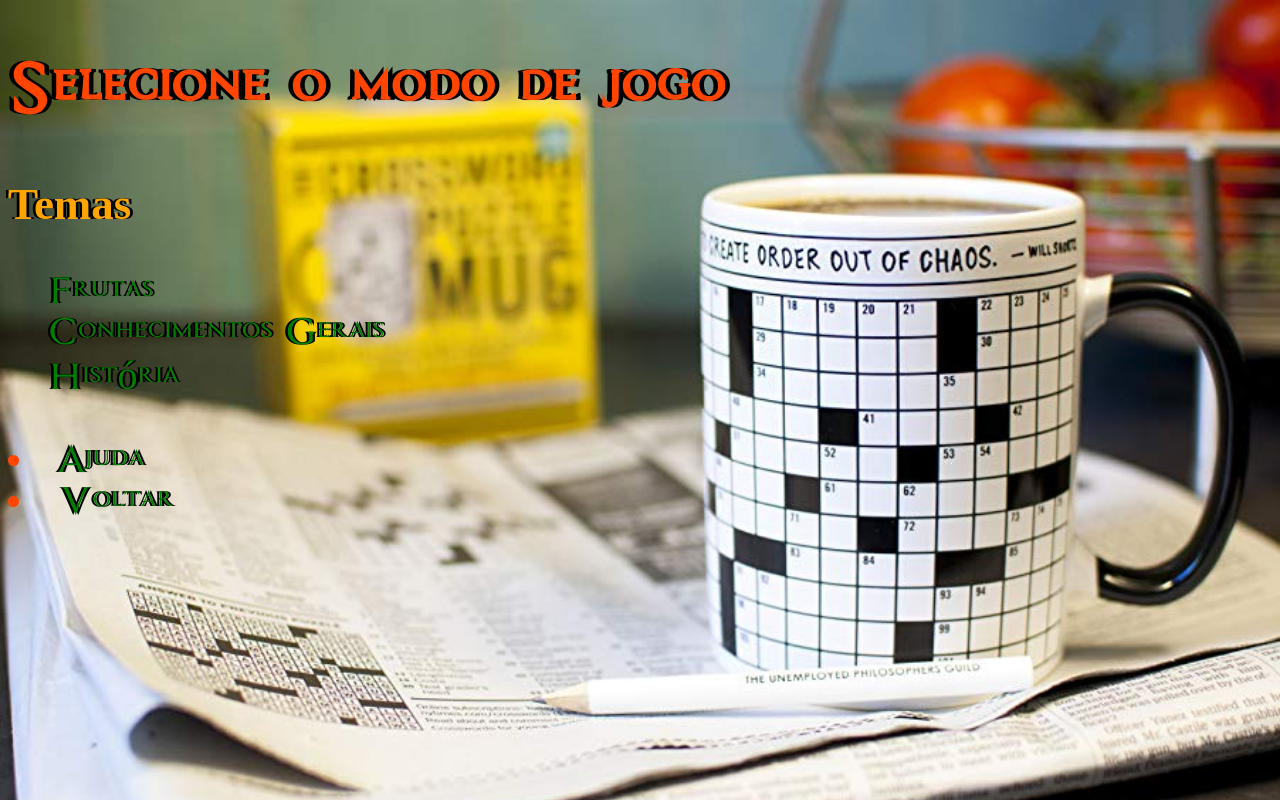
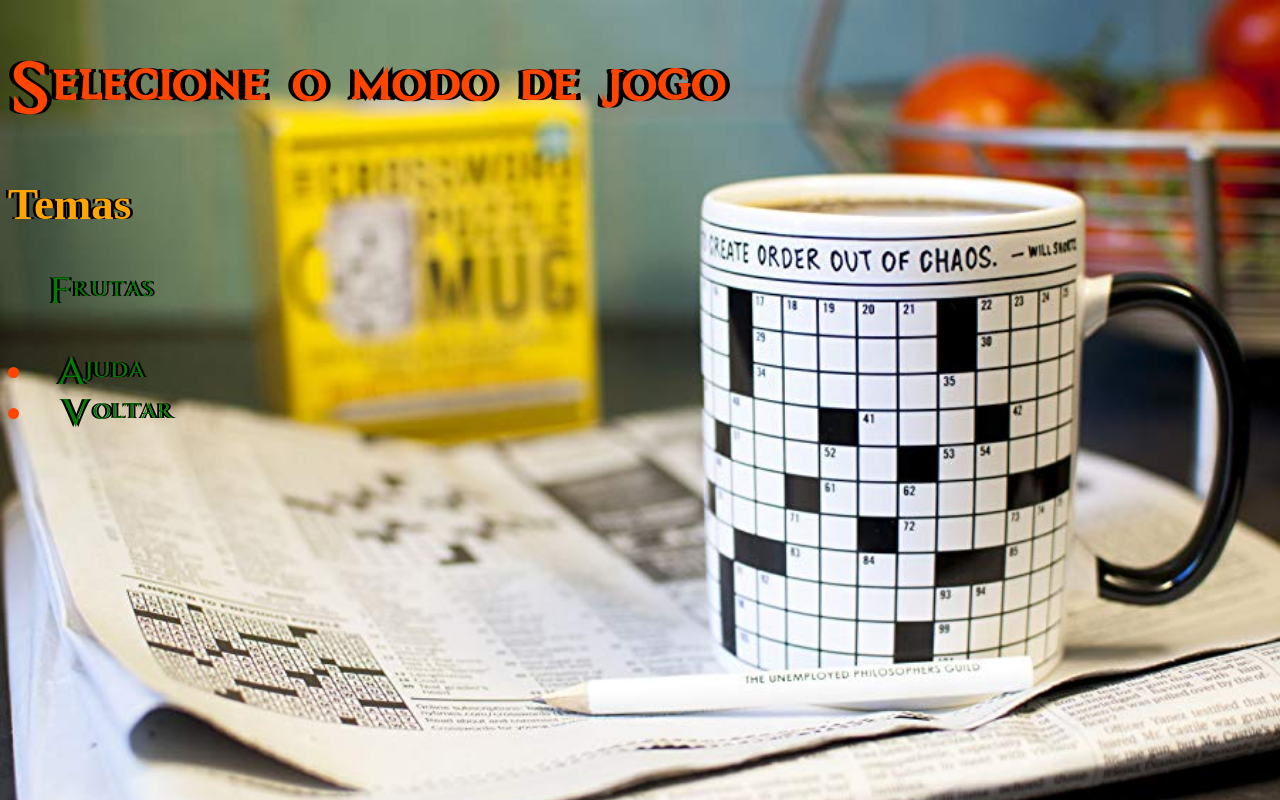
Before and after one commit to luuishenriique/Cruzad.as, a plain HTML site: page apresentacao.html in a window 1280 px wide. Drawn offline with Linux system fonts and the light colour scheme; files that its build step writes are made by us from their sources; files whose address does not match are found by name.

Commit message:
Update apresentacao.html

```diff
--- a/apresentacao.html
+++ b/apresentacao.html
@@ -5,7 +5,7 @@
         <meta name="viewport" content="width=device-width, initial-scale=1.0">
         <meta http-equiv="X-UA-Compatible" content="ie=edge">
         <title>Modo de Jogo</title>
-    <link rel="stylesheet" href="style.css">
+        <link rel="stylesheet" type="text/css"   href="/css/style.css">
     </head>
     <body id="bgmododejogo">
         <h1 id="jogoh1">Selecione o modo de jogo</h1>
@@ -13,8 +13,6 @@
         <div class="temasJogo">
             <ul>
                 <li><a href="frutas.html">Frutas</a></li>
-            <li><a href="geral.html">Conhecimentos Gerais</a></li>
-            <li><a href="historia.html">História</a></li>
             </ul>
         <li><a href="ajuda.html">Ajuda</a></li>
         <li><a href="index.html">Voltar</a></li>
```
Lines whose indentation alone changed are shown as unchanged.
